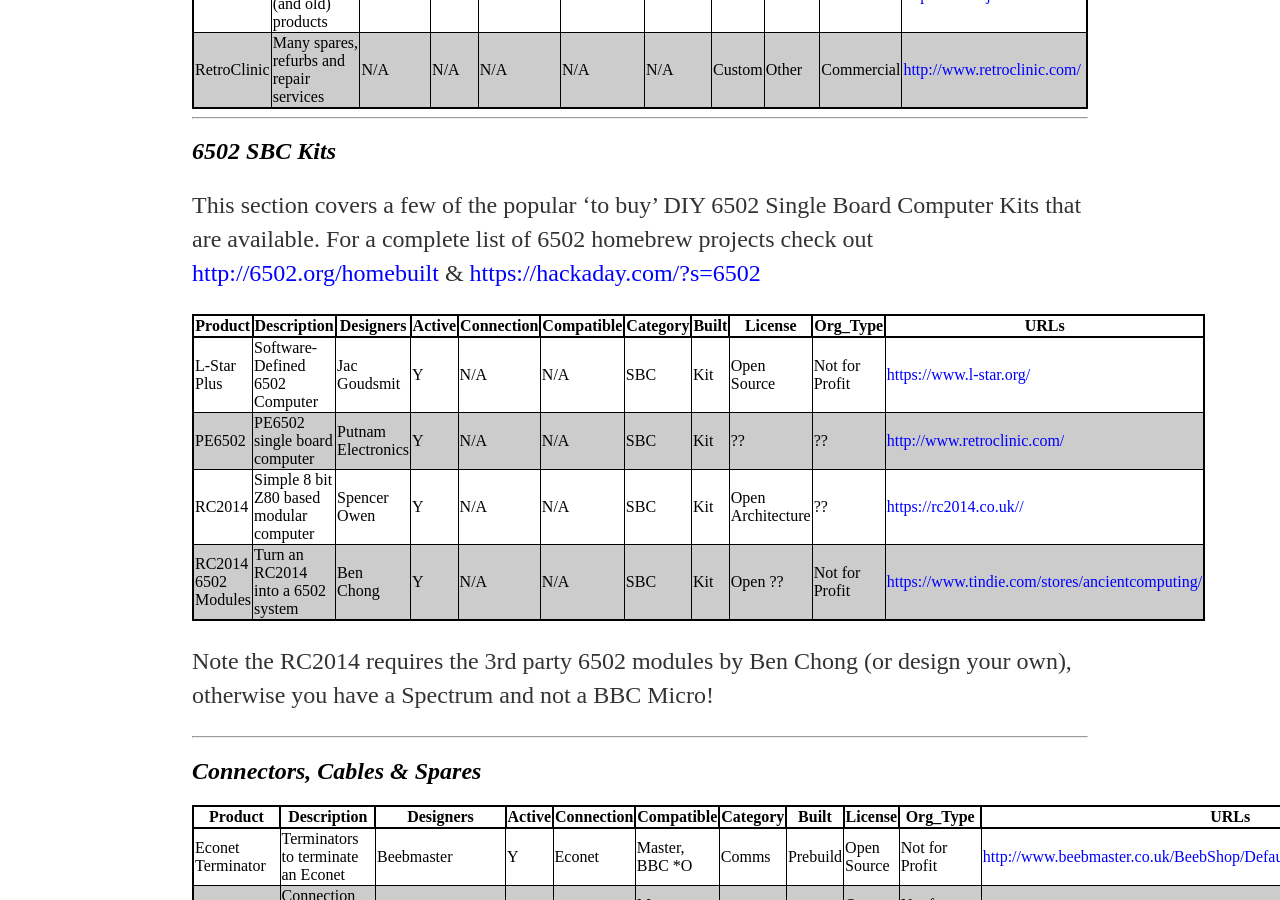
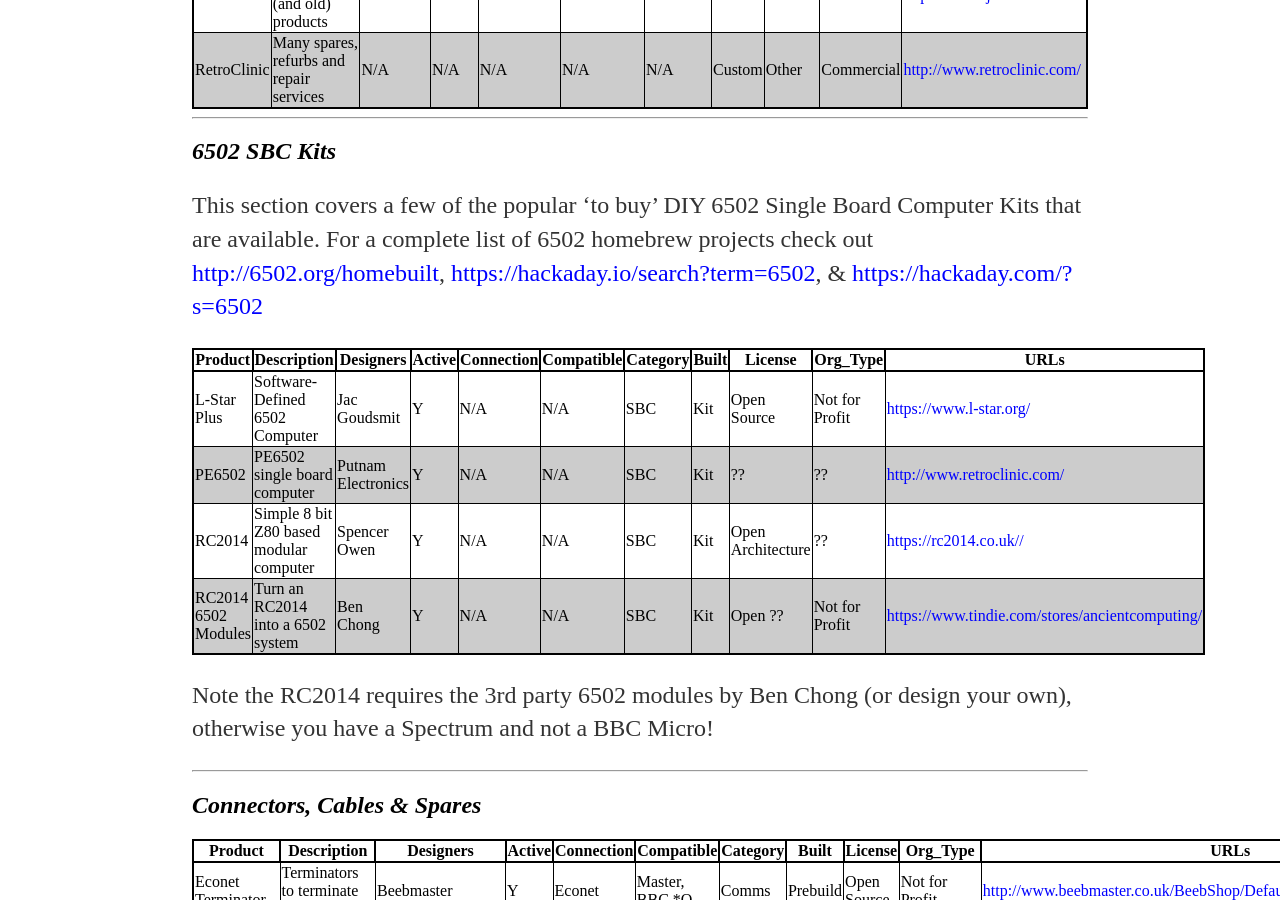
Before and after one commit to elminster/elminster.github.io, a Jekyll site: the page built from hardware.md, in a window 1280 px wide and 900 px high, scrolled down 9029 px. Built offline with Jekyll 4.4.1, drawn with Linux system fonts in a browser that asks for light colours; some of the changed lines change nothing that is shown.

Commit message:
Add hackaday.io project search

```diff
--- a/hardware.md
+++ b/hardware.md
@@ -1,7 +1,7 @@
 ---
 layout: default
 title: "Stardot Retro Hardware List"
-date: 2018-04-12
+date: 2018-08-10
 ---
 
 <style>
@@ -181,7 +181,7 @@
 ***
 
 ## _**6502 SBC Kits**_
-This section covers a few of the popular 'to buy' DIY 6502 Single Board Computer Kits that are available. For a complete list of 6502 homebrew projects check out <http://6502.org/homebuilt> & <https://hackaday.com/?s=6502>
+This section covers a few of the popular 'to buy' DIY 6502 Single Board Computer Kits that are available. For a complete list of 6502 homebrew projects check out <http://6502.org/homebuilt>, <https://hackaday.io/search?term=6502>, & <https://hackaday.com/?s=6502>
 
 | Product | Description | Designers | Active | Connection | Compatible | Category | Built | License | Org_Type | URLs |
 |---------|-------------|-----------|--------|------------|------------|----------|-------|---------|----------|------|
```
